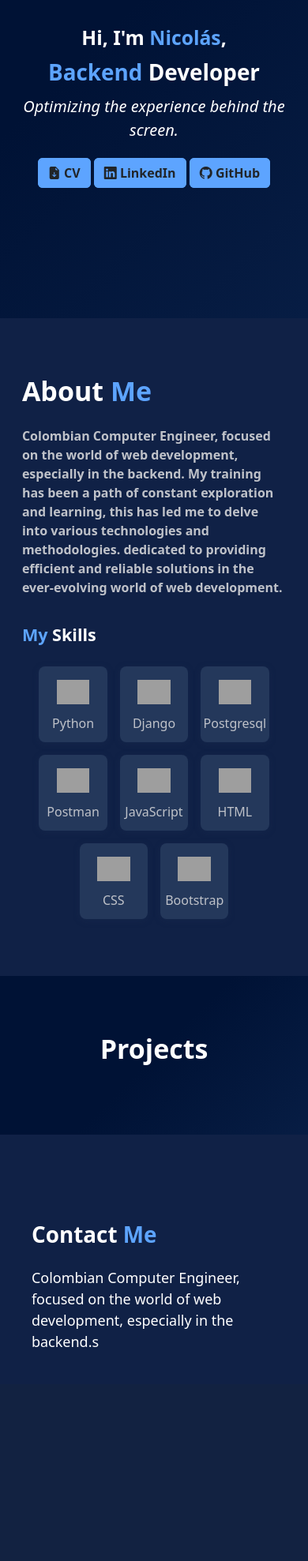
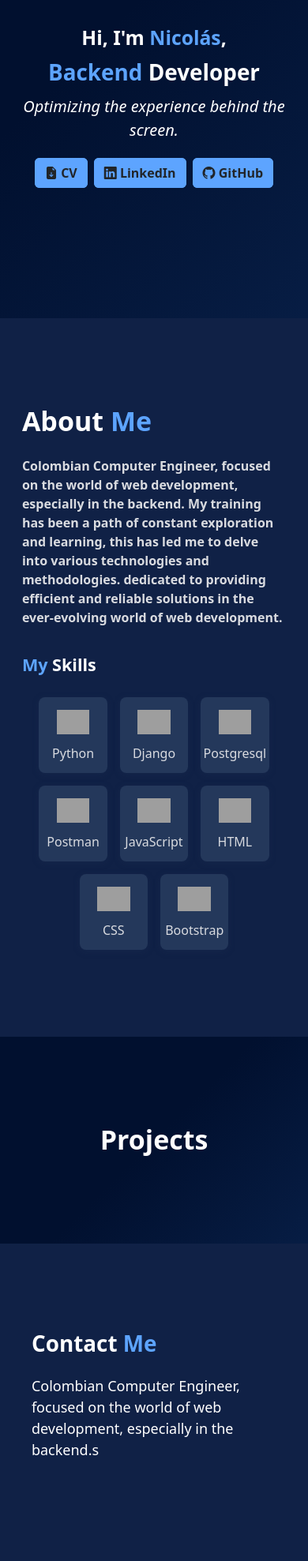
Before and after one commit to nicds-dev/portfolio, a Django app: page / in a window 390 px wide. Shown: the part 441-2418 px from the top of the page at 79% size. Before the commit the page ends 2147 px from the top, so only its background shows below. Run offline with Django 4.2, Linux system fonts and the light colour scheme; data that the repository does not hold is empty; some libraries are stand-ins or nearby versions; grey boxes are pictures that could not be loaded.

Commit message:
some responsive styles and sections corrected

```diff
--- a/django_portfl/portfolio/static/main.css
+++ b/django_portfl/portfolio/static/main.css
@@ -1,16 +1,31 @@
 body {
-    background-color: rgb(0, 18, 53);
+    background-color: rgb(1, 16, 47);
+}
+/* Styles Scrollbar */
+/* WebKit (Chrome, Safari, Opera) */
+::-webkit-scrollbar {
+    width: 10px;
+}
+::-webkit-scrollbar-thumb {
+    background-color: #5da4ff;
+    border-radius: 4px;
+}
+::-webkit-scrollbar-track {
+    background-color: #ccd6e133;
+}
+/* WebKit (Firefox) */
+*{
+    scrollbar-color: #5da4ff #ccd6e133;
 }
 section.section-dark {
-    background: linear-gradient(135deg, #001235 50%, #071d44);
+    background: linear-gradient(135deg, #01102f 50%, #071d44);
 }
 section.section-blue-gray {
     background-color: #102146;
 }
 .navbar-blur {
-    background-color: rgba(0, 10, 29, .40) !important;
+    background-color: rgba(1, 10, 29, .4) !important;
     backdrop-filter: blur(8px);
-
 }
 .border-blue {
     border-bottom-color: rgb(93, 164, 255) !important;
@@ -19,7 +34,7 @@ section.section-blue-gray {
     color: rgb(93, 164, 255);
 }
 .p-text-color {
-    color: #BFC2C9;
+    color: #d9dbe0;
 }
 .title-second {
     font-size: 2.125rem;
@@ -34,7 +49,7 @@ section.section-blue-gray {
     width: 2.6rem;
 }
 .btn-social {
-    background-color: #5DA4FF;
+    background-color: #5da4ff;
     outline: 3px #5DA4FF solid;
     outline-offset: -3px;
     transition: 400ms;
@@ -48,7 +63,7 @@ section.section-blue-gray {
 }
 @media (max-width: 992px) {
     .sidebar {
-        background-color: rgba(0, 18, 53, .15);
+        background-color: rgba(1, 16, 47, .15);
         backdrop-filter: blur(8px);
     }.btn-social {
         margin-inline: 0rem;
@@ -66,8 +81,9 @@ section.section-blue-gray {
     width: 100%;
     height: 100vh;
 }
-.pt-6 {
+.py-6 {
     padding-top: 5.4rem !important;
+    padding-bottom: 5.4rem;
 }
 .fs-6 {
     font-size: 1.125rem !important;
--- a/django_portfl/portfolio/templates/about.html
+++ b/django_portfl/portfolio/templates/about.html
@@ -1,4 +1,4 @@
-<section class="section-blue-gray py-5 text-white d-flex flex-column align-items-center">
+<section id="about" class="section-blue-gray py-6 text-white">
     <div class="container d-flex flex-column px-4 pt-4 gap-3">
         <h2 class="title-second fw-bold">About <span class="text-blue">Me</span></h2>
         <p class="fw-semibold p-text-color">Colombian Computer Engineer, focused on the world of web development, especially in the backend. My training has been a path of constant exploration and learning, this has led me to delve into various technologies and methodologies. dedicated to providing efficient and reliable solutions in the ever-evolving world of web development.</p>
--- a/django_portfl/portfolio/templates/contact.html
+++ b/django_portfl/portfolio/templates/contact.html
@@ -1,4 +1,4 @@
-<section class="section-blue-gray pt-6 text-white d-flex align-items-center">
+<section id="contact" class="section-blue-gray py-6 text-white d-flex align-items-center">
     <div class="container mx-auto row p-4 align-items-center gap-3">
         <h2 class="fs-1 fw-bold">Contact <span class="text-blue">Me</span></h2>
         <p class="fs-6">Colombian Computer Engineer, focused on the world of web development, especially in the backend.s</p>
--- a/django_portfl/portfolio/templates/home.html
+++ b/django_portfl/portfolio/templates/home.html
@@ -11,7 +11,7 @@
 </head>
 <body>
     <!-- Navbar -->
-    <nav class="navbar navbar-blur navbar-expand-lg navbar-dark bg-transparent fixed-top border-bottom border-blue">
+    <nav id="navbar-main" class="navbar navbar-blur navbar-expand-lg navbar-dark bg-transparent fixed-top border-bottom border-blue">
         <div class="container pt-2">
             <!-- Name/Logo -->
             <a class="navbar-brand fw-bold fs-4 ps-3" href="#">nicds.<span class="text-blue">dev</span></a>
@@ -28,16 +28,16 @@
                 <div class="container offcanvas-body d-flex align-items-center">
                     <ul class="navbar-nav justify-content-end align-items-center flex-grow-1 fw-semibold fs-5">
                         <li class="nav-item mx-2">
-                            <a class="nav-link active" aria-current="page" href="#">Home</a>
+                            <a class="nav-link" href="#home">Home</a>
                         </li>
                         <li class="nav-item mx-2">
-                            <a class="nav-link" href="#">About</a>
+                            <a class="nav-link" href="#about">About</a>
                         </li>
                         <li class="nav-item mx-2">
-                            <a class="nav-link" href="#">Projects</a>
+                            <a class="nav-link" href="#projects">Projects</a>
                         </li>
                         <li class="nav-item mx-2">
-                            <a class="nav-link" href="#">Contact</a>
+                            <a class="nav-link" href="#contact">Contact</a>
                         </li>
                     </ul>
                 </div>
--- a/django_portfl/portfolio/templates/projects.html
+++ b/django_portfl/portfolio/templates/projects.html
@@ -1,18 +1,21 @@
-<section class="section-dark py-5 text-white d-flex flex-column align-items-center">
-    <div class="container row pt-4 gap-3">
+<section id="projects" class="section-dark py-6 text-white">
+    <div class="container d-flex flex-column pt-4 gap-3">
         <h2 class="title-second fw-bold text-center">Projects<span class="text-blue"></span></h2>
-    </div>
-
-    <div class="container py-2 pb-4 d-flex align-items-center text-white">
-        <div class="container-fluid d-flex justify-content-center justify-content-lg-start flex-wrap gap-3">
+        <div class="container-fluid d-flex flex-wrap gap-5">
             {% for project in projects %}
-                <div class="col">
+                <div class="col d-flex flex-column gap-2 border rounded p-3">
+                    <h3 class="fs-4 fw-semibold">{{ project.title }}</h3>
                     <img class="img-fluid rounded" src="{{ project.image.url }}" alt="{{ project.title }}">
-                    <h4>{{ project.title }}</h4>
                     <p>{{ project.description }}</p>
                     {% if project.url_demo and project.url_source %}
-                        <a href="{{ project.url_demo }}" target="_blank">demo</a>
-                        <a href="{{ project.url_source }}" target="_blank">source</a>
+                        <div class="d-flex justify-content-between px-3">
+                            <a href="http://127.0.0.1:8000/" class="btn btn-social fw-semibold" target="_blank">
+                                <i class="bi bi-box-arrow-up-right"></i> Demo
+                            </a>
+                            <a href="http://127.0.0.1:8000/" class="btn btn-social fw-semibold" target="_blank">
+                                <i class="bi bi-github"></i> Source
+                            </a>
+                        </div>
                     {% endif %}
                 </div>
             {% endfor %}
--- a/django_portfl/portfolio/templates/section_home.html
+++ b/django_portfl/portfolio/templates/section_home.html
@@ -1,13 +1,13 @@
-<section class="section-dark min-vh-100 pt-6 text-white d-flex align-items-center">
+<section id="home" class="section-dark min-vh-100 py-6 pb-0 text-white d-flex align-items-center">
     <div class="container mx-auto row align-items-center gap-5">
         <div class="col-lg-7 order-2 order-lg-1 text-lg-start text-center ps-lg-3 d-flex flex-column gap-1">
             <h1 class="fw-semibold fs-2">Hi, I'm <span class="text-blue">Nicolás</span>,</h1>
             <h2 class="fw-bold fs-1"><span class="text-blue">Backend</span> Developer</h2>
             <em class="fs-5 mb-3">Optimizing the experience behind the screen.</em>
-            <div class="">
-                <a href="#" class="btn btn-social fw-semibold"><i class="bi bi-file-earmark-arrow-down-fill"></i> CV</a>
-                <a href="#" class="btn btn-social fw-semibold"><i class="bi bi-linkedin"></i> LinkedIn</a>
-                <a href="#" class="btn btn-social fw-semibold"><i class="bi bi-github"></i> GitHub</a>
+            <div class="d-flex justify-content-center justify-content-lg-start gap-2 gap-lg-3">
+                <a href="#" class="btn btn-social fw-semibold" target="_blank"><i class="bi bi-file-earmark-arrow-down-fill"></i> CV</a>
+                <a href="https://www.linkedin.com/in/nicolasdurs/" class="btn btn-social fw-semibold" target="_blank"><i class="bi bi-linkedin"></i> LinkedIn</a>
+                <a href="https://github.com/DevNickDs" class="btn btn-social fw-semibold" target="_blank"><i class="bi bi-github"></i> GitHub</a>
             </div>
         </div>
         <div class="col-lg-4 col-md-8 order-1 text-center mx-auto">
```
